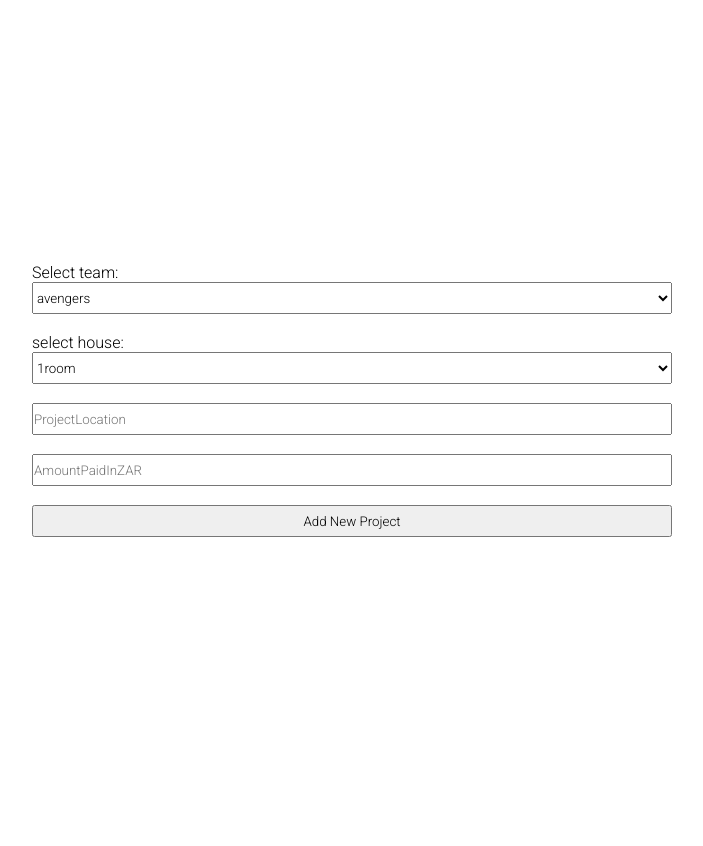
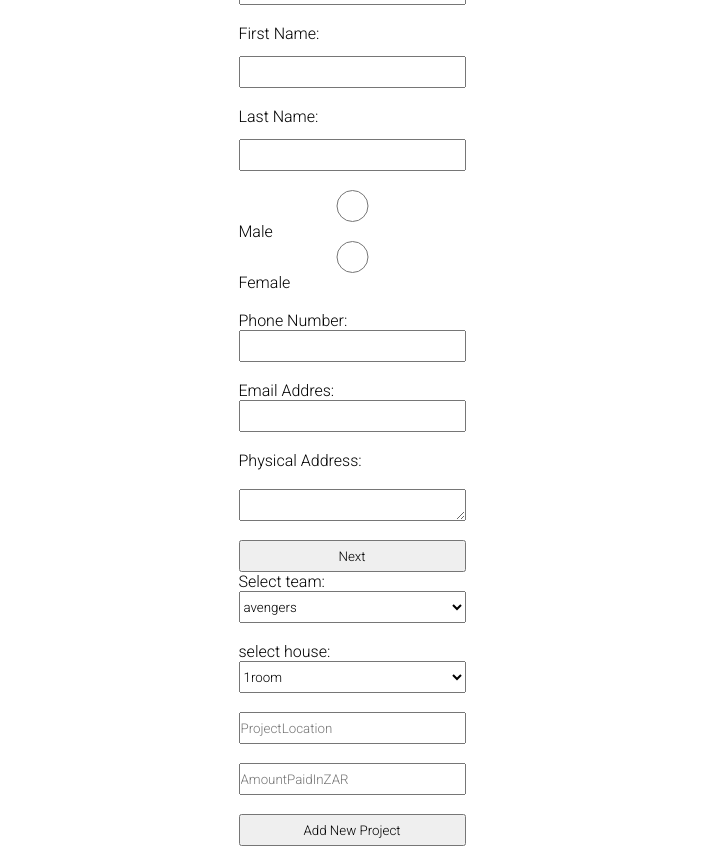
Before and after one commit to construction-group3/constructionProject, a plain HTML site: page projectDetails.html in a window 1280 px wide. Shown: the whole page, without its empty margins (288-991 px from the left). Before the commit the page ends 800 px from the top, so only its background shows below. Drawn offline with Linux system fonts and the light colour scheme.

Commit message:
combined forms

```diff
--- a/projectDetails.html
+++ b/projectDetails.html
@@ -12,7 +12,55 @@
     <title>Project Details</title>
 </head>
 <body>
-    <form id="projectDetails" action="/add_new_project" method="post">
+    <!-- <section class="btns">
+        <button class="btn" type="button">View Company Projects</button>
+        <button class="btn" type="button">Capture New Client</button>
+        <button class="btn" type="button">View Progress</button>
+        <button class="btn" type="button">View Invoices</button>
+        <button class="btn" type="button">View Available Teams</button>
+    </section> -->
+
+
+
+    <form id="add_new_project_form" action="/add_new_project" method="post">
+
+        <!-- client Details Form -->
+        <div id="clientDetailsForm">
+            <label for="ClentTitle">Title:</label>
+            <select class="formItem" name="ClentTitle" id="ClientTitle">
+                <option value="MR">MR</option>
+                <option value="MRS">MRS</option>
+                <option value="MS">MS</option>
+                <option value="MR">DR</option>
+                <option value="MRS">PROF</option>
+                <option value="MS">REV</option>
+            </select>
+            <br>
+            <label class="formItem" for="fname">First Name:</label>
+            <input class="formItem" type="text" id="fname" name="fname"><br>
+
+            <label class="formItem" for="lname">Last Name:</label>
+            <input class="formItem" type="text" id="lname" name="lname" ><br>
+
+            <input class="formItem" type="radio" name="gender" id="male">
+            <label for="male">Male</label>
+            <input class="formItem" type="radio" name="gender" id="female">
+            <label for="female">Female</label><br>
+
+            <label for="PhoneNumber">Phone Number:</label>
+            <input class="formItem" type="text" id="PhoneNumber" name="PhoneNumber"><br>
+
+            <label for="Email">Email Addres:</label>
+            <input class="formItem" type="text" id="Email" name="Email"><br>
+
+            <label for="address">Physical Address:</label><br>
+            <textarea class="formItem" rows="4" cols="30" name="address" id="address"></textarea><br>
+
+            <button class="formItem" type="submit">Next</button>
+            </div>
+
+        <!--project Details Form  -->
+        <div id="projectDetailsForm">
         <label for="TeamID">Select team:</label>
         <select class="formItem" name="TeamID" id="TeamID">
         <option value="avengers">avengers</option>
@@ -37,6 +85,7 @@
         <br/>
 
         <button class="formItem" type="submit">Add New Project</button>
-    </form>
+        </div>
+      </form>
 </body>
 </html>
--- a/styles.css
+++ b/styles.css
@@ -13,10 +13,10 @@ body{
     height: 100vh;
 }
 
-#projectDetails {
+#projectDetailsForm, #clientDetailsForm {
     display: flex;
     flex-direction: column;
-    width: 50%
+    /* width: 50%; */
     /* border: solid 0.3rem black; */
 }
 
```
